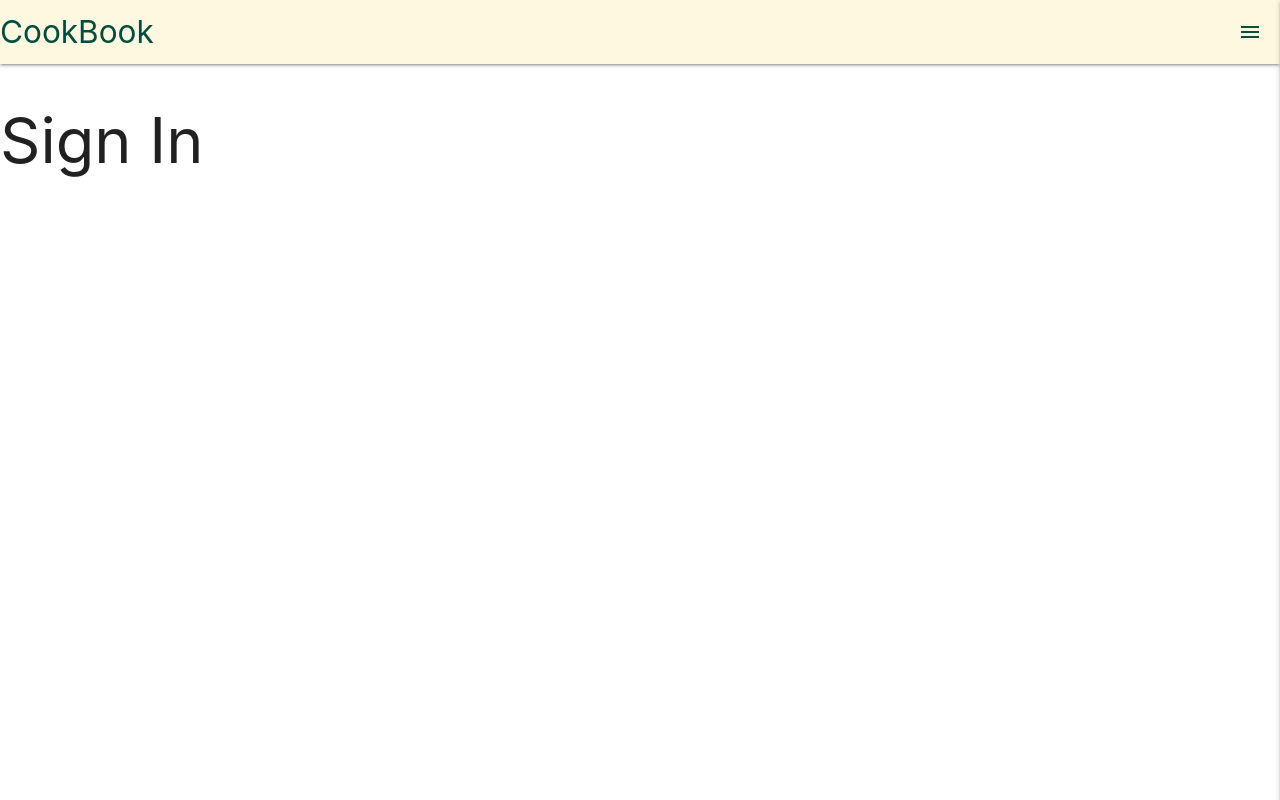
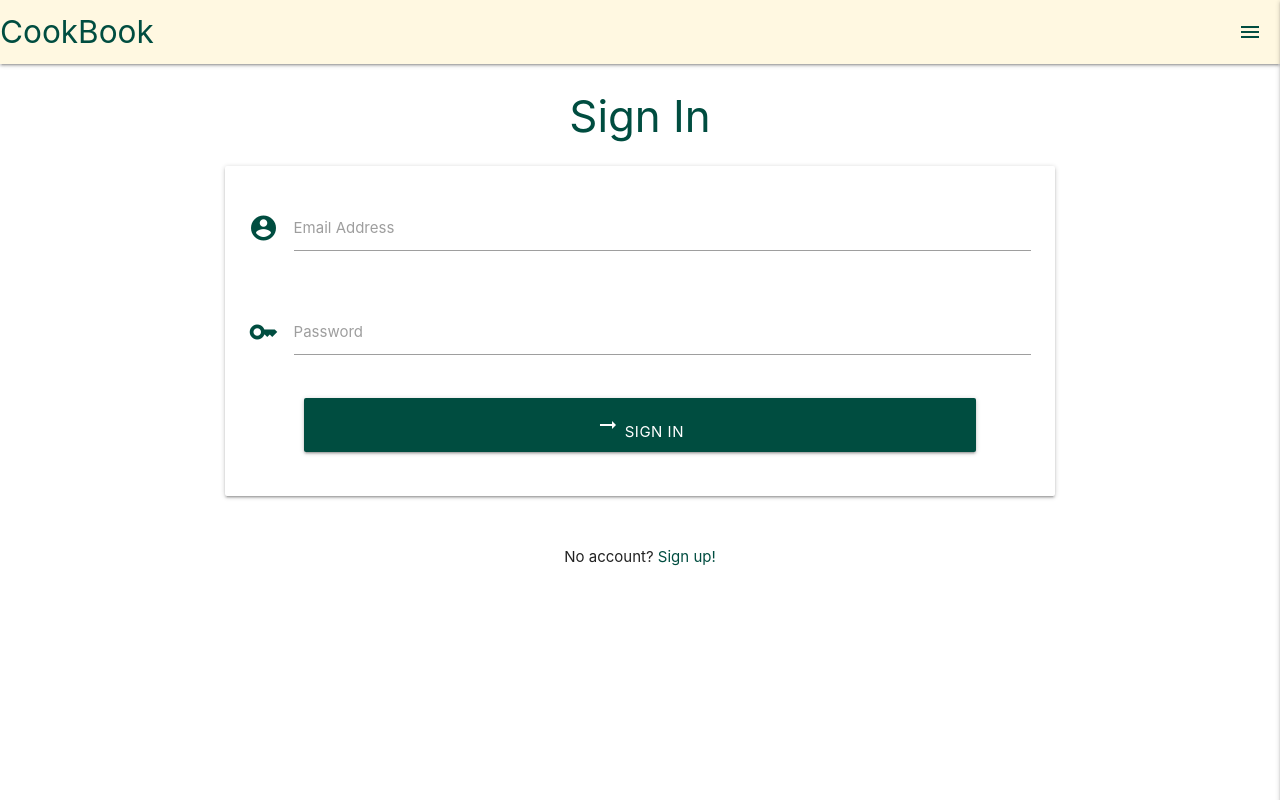
Before and after one commit to pawoods/spring-valley, a Flask app: page /sign_in in a window 1280 px wide. Run offline with Flask 3, Linux system fonts and the light colour scheme; some libraries are stand-ins or nearby versions.

Commit message:
adds sign in/out functionality and sign in page, fixes spelling error in users DB call

```diff
--- a/app.py
+++ b/app.py
@@ -46,10 +46,11 @@ def register():
         user_id = 1
         existing_id = True
         while existing_id:
-            if not mongo.db.user.find_one({"user_id": user_id}):
+            if not mongo.db.users.find_one({"user_id": user_id}):
                 existing_id = False
                 break
-            user_id += 1
+            else:
+                user_id += 1
 
         # builds new user dict with default superuser and admin permissions
         new_user = {
@@ -73,8 +74,31 @@ def register():
     return render_template("register.html")
 
 
-@app.route("/sign_in")
+@app.route("/sign_in", methods=["GET", "POST"])
 def sign_in():
+    if request.method == "POST":
+        # checks if email exists on user in database
+        existing_user = mongo.db.users.find_one(
+            {"email": request.form.get("email")})
+
+        if existing_user:
+            # checks password matches user input
+            if check_password_hash(
+                    existing_user["password"], request.form.get("password")):
+                session["user"] = existing_user["user_id"]
+                flash("Welcome, {}".format(
+                    existing_user["username"]))
+                return redirect(url_for(
+                    "profile"))
+            else:
+                # Incorrect password
+                flash("Incorrect email and/or password")
+                return redirect(url_for("sign_in"))
+        else:
+            # Incorrect email address
+            flash("Incorrect email and/or password")
+            return redirect(url_for("sign_in"))
+
     return render_template("sign_in.html")
 
 
@@ -137,6 +161,9 @@ def users():
 
 @app.route("/sign_out")
 def sign_out():
+    # remove user_id from session cookie
+    flash("You have been logged out")
+    session.pop("user")
     return render_template("home.html")
 
 
--- a/templates/base.html
+++ b/templates/base.html
@@ -27,7 +27,7 @@
                     <div class="background teal darken-4">
                     </div>
                     {% if user %}
-                    <a href="{{ url_for('profile') }}"><img class="circle" src="{{ user.photo_url }}"></a>
+                    <a href="{{ url_for('profile') }}"><img class="circle" src="{{ user.photo_url }}" alt="Profile"></a>
                     <span class="white-text name">{{ user.f_name }} {{ user.l_name }}</span>
                     <span class="white-text email">{{ user.username }}</span>
                     {% endif %}
@@ -53,6 +53,20 @@
     </header>
     <!-- Main section to contain template extensions -->
     <main>
+        <section>
+            <!-- Flash Messages -->
+            {% with messages = get_flashed_messages() %}
+                {% if messages %}
+                    {% for message in messages %}
+                        <div class="row flashes teal lighten-5">
+                            <h4 class="center-align">
+                                {{ message }}
+                            </h4>
+                        </div>
+                    {% endfor %}
+                {% endif %}
+            {% endwith %}
+        </section>
         {% block content %}
 
         {% endblock %}
--- a/templates/sign_in.html
+++ b/templates/sign_in.html
@@ -1,4 +1,44 @@
 {% extends "base.html" %}
 {% block content %}
-    <h1>Sign In</h1>
+    <h3 class="center-align teal-text text-darken-4">Sign In</h3>
+
+    <div class="row">
+        <form class="col s12 m8 offset-m2" method="POST" action="{{ url_for('sign_in') }}">
+            <div class="card-panel">
+                <!-- email -->
+                <div class="row">
+                    <div class="input-field col s12">
+                        <i class="material-icons prefix teal-text text-darken-4">account_circle</i>
+                        <input id="email" name="email" type="email" class="validate" required>
+                        <label for="email">Email Address</label>
+                    </div>
+                </div>
+                <!-- password -->
+                <div class="row">
+                    <div class="input-field col s12">
+                        <i class="material-icons prefix teal-text text-darken-4">key</i>
+                        <input id="password" name="password" type="password" pattern="^[a-zA-Z0-9]{5,15}$" minlength="5"
+                            maxlength="15" class="validate" required>
+                        <label for="password">Password</label>
+                    </div>
+                </div>
+                <!-- Register -->
+                <div class="row">
+                    <button type="submit" class="col s10 offset-s1 teal darken-4 btn-large">
+                        <i class="material-icons prefix white-text">arrow_right_alt</i>
+                        Sign In
+                    </button>
+                </div>
+            </div>
+        </form>
+    </div>
+
+    <div class="row">
+        <div class="col s12">
+            <p class="center-align">
+                No account?
+                <a href="{{ url_for('register') }}" class="teal-text text-darken-4">Sign up!</a>
+            </p>
+        </div>
+    </div>
 {% endblock %}
```
Also changed, not shown: README.md (added).
